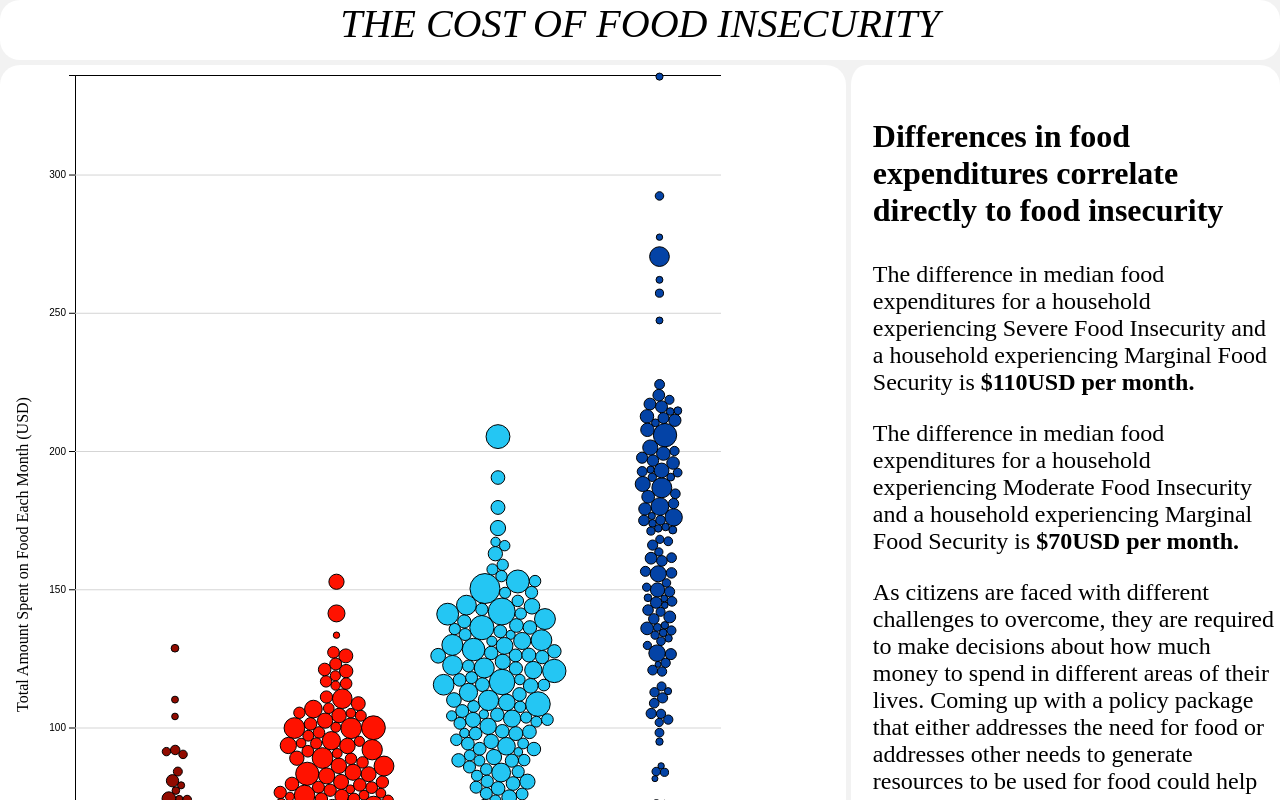
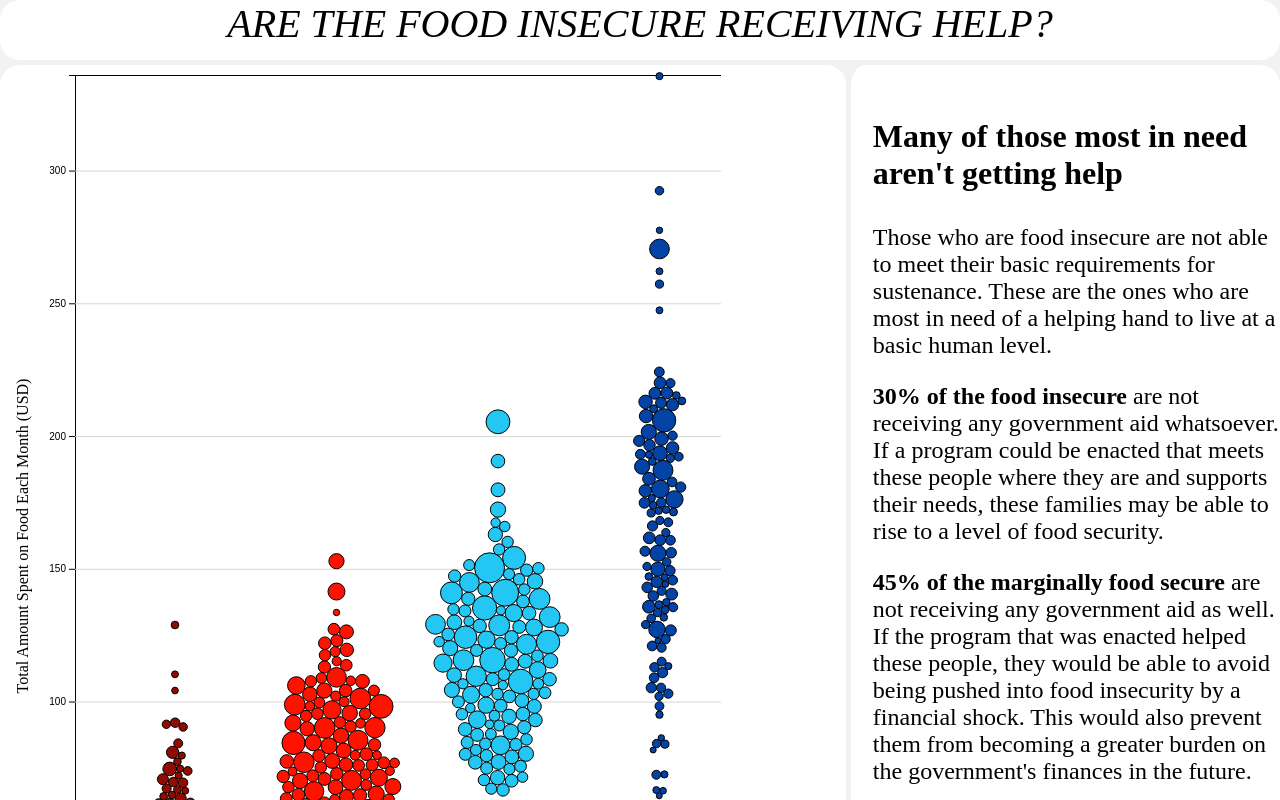
Before and after one commit to nbonaker/colombia_data_vis_project, a website: page beeswarm_example_noaid.html in a window 1280 px wide. Drawn offline with nearby package versions, Linux system fonts and the light colour scheme.

Commit message:
Added text description for updated files

```diff
--- a/beeswarm_example_noaid.html
+++ b/beeswarm_example_noaid.html
@@ -43,7 +43,7 @@
 <body>
 
 <div class="title-box">
-    <div class="title-box-text">The Cost of Food Insecurity</div>
+    <div class="title-box-text">Are the food insecure receiving help?</div>
 </div>
 
 <div class="content-container">
@@ -53,18 +53,17 @@
         </div>
         <div class="description-box">
             <div class="description-box-text">
-                <h3 style="font-size: 2em;">Differences in food expenditures correlate directly to food insecurity</h3>
-                    <p style="font-size: 1.5em;">The difference in median food expenditures for a household experiencing Severe Food Insecurity and
-                        a household experiencing Marginal Food Security is <b>$110USD per month. </b>
+                <h3 style="font-size: 2em;">Many of those most in need aren't getting help</h3>
+                    <p style="font-size: 1.5em;">Those who are food insecure are not able to meet their basic requirements for sustenance. These
+                        are the ones who are most in need of a helping hand to live at a basic human level.
                     </p>
-                    <p style="font-size: 1.5em;">The difference in median food expenditures for a household experiencing Moderate Food Insecurity and
-                        a household experiencing Marginal Food Security is <b>$70USD per month. </b>
+                    <p style="font-size: 1.5em;"> <b>30% of the food insecure</b> are not receiving any government aid whatsoever. If a program could
+                        be enacted that meets these people where they are and supports their needs, these families may be able to rise to a level of
+                        food security.
                     </p>
-                    <p style="font-size: 1.5em;">As citizens are faced with different challenges to overcome, they are required to make decisions
-                        about how much money to spend in different areas of their lives. Coming up with a policy package
-                        that either addresses the need for food or addresses other needs to generate resources to be used for
-                        food could help the population rise out of food insecurity.
-
+                    <p style="font-size: 1.5em;"> <b>45% of the marginally food secure</b> are not receiving any government aid as well. If the program
+                        that was enacted helped these people, they would be able to avoid being pushed into food insecurity by a financial shock. This
+                        would also prevent them from becoming a greater burden on the government's finances in the future.
                     </p>
                 <h3>Legend:</h3>
                     <p>The <b>x-axis</b> groups households by food insecurity level </p>
```
Also changed, not shown: beeswarm_example.html (+1 -1 lines), bubbles_action_call.html (+10 -6 lines).
